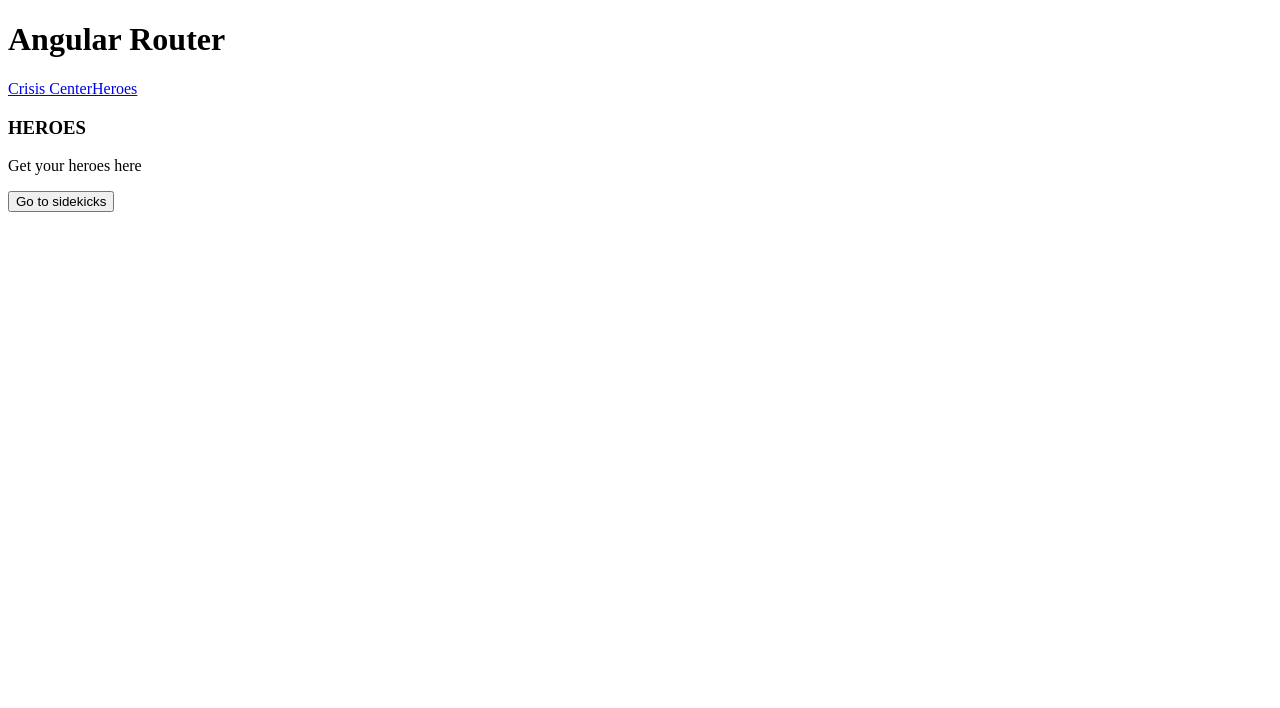
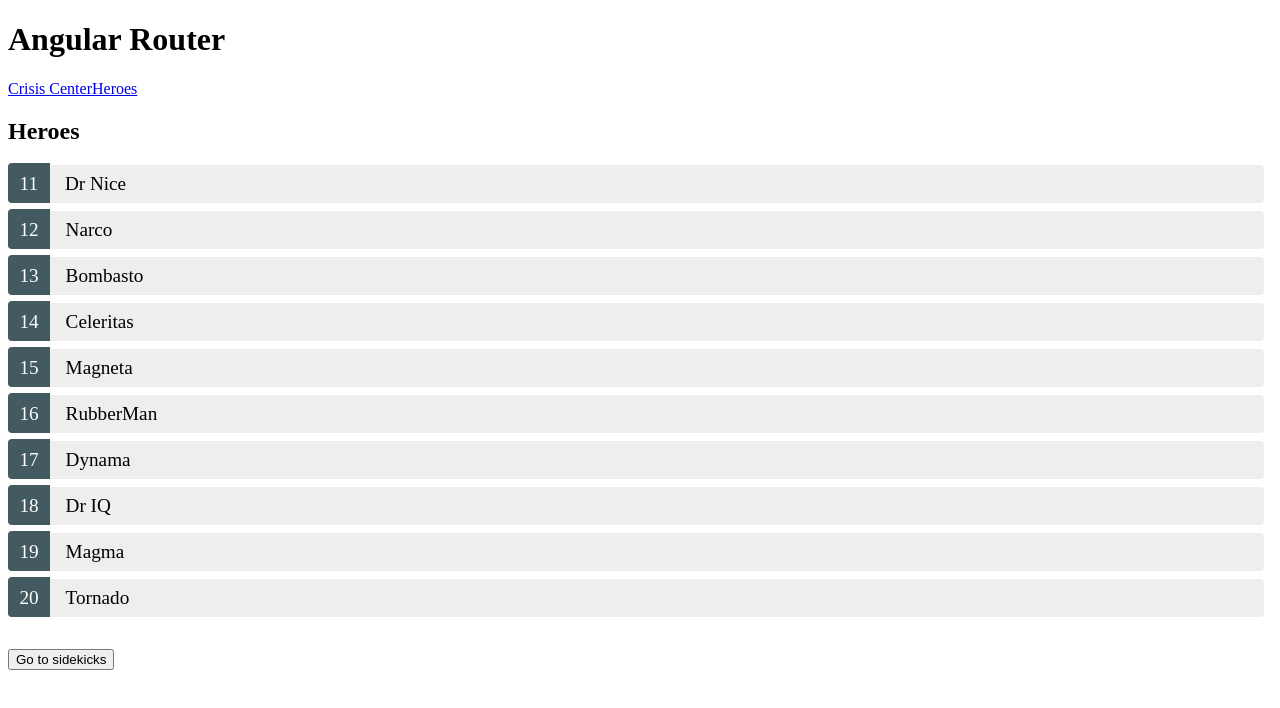
Before and after one commit to shinyeji28/Angular-Router, an Angular app: page /heroes in a window 1280 px wide. Shown: the top 708 px of the page. Built offline with nearby package versions, Linux system fonts and the light colour scheme.

Commit message:
routing argument

```diff
--- /dev/null
+++ b/src/app/animations.ts
@@ -0,0 +1,34 @@
+import {
+    trigger, animateChild, group,
+    transition, animate, style, query
+  } from '@angular/animations';
+
+
+  // 라우팅할 때 사용하는 애니메이션
+  export const slideInAnimation =
+    trigger('routeAnimation', [
+      transition('heroes <=> hero', [
+        style({ position: 'relative' }),
+        query(':enter, :leave', [
+          style({
+            position: 'absolute',
+            top: 0,
+            left: 0,
+            width: '100%'
+          })
+        ]),
+        query(':enter', [
+          style({ left: '-100%'})
+        ]),
+        query(':leave', animateChild()),
+        group([
+          query(':leave', [
+            animate('300ms ease-out', style({ left: '100%'}))
+          ]),
+          query(':enter', [
+            animate('300ms ease-out', style({ left: '0%'}))
+          ])
+        ]),
+        query(':enter', animateChild()),
+      ])
+    ]);
--- a/src/app/app-routing.module.ts
+++ b/src/app/app-routing.module.ts
@@ -8,7 +8,6 @@ import { PageNotFoundComponent } from './page-not-found/page-not-found.component
 
 const appRoutes : Routes = [
   { path: 'crisis-center', component: CrisisListComponent },
-  { path: 'heroes',        component: HeroListComponent },
   {path: '', redirectTo: '/heroes', pathMatch: 'full'}, // 빈 주소 접근시 리다이렉트 path 정의 / pathMatch:full -> 주소가 정확히 ''일때만 매칭되어 라우팅 적용
   {path: '**', component: PageNotFoundComponent}  // 정의하지 않은 주소로 접근시 (와일드카드 라우팅- 라우팅 규칙 마지막에 등록)
 ]
--- a/src/app/app.component.ts
+++ b/src/app/app.component.ts
@@ -1,9 +1,12 @@
+import { RouterOutlet } from '@angular/router';
+import { slideInAnimation } from './animations';
 import { Component } from '@angular/core';
 
 @Component({
   selector: 'app-root',
   templateUrl: './app.component.html',
-  styleUrls: ['./app.component.css']
+  styleUrls: ['./app.component.css'],
+  animations: [ slideInAnimation ]
 })
 export class AppComponent {
   title = 'angular-router';
--- a/src/app/app.module.ts
+++ b/src/app/app.module.ts
@@ -11,6 +11,7 @@ import { RouterModule, Routes } from '@angular/router';
 import { PageNotFoundComponent } from './page-not-found/page-not-found.component';
 import { applySourceSpanToExpressionIfNeeded } from '@angular/compiler/src/output/output_ast';
 import { HeroesModule } from './heroes/heroes.module';
+import { BrowserAnimationsModule } from '@angular/platform-browser/animations';
 
 @NgModule({
   declarations: [
@@ -21,6 +22,7 @@ import { HeroesModule } from './heroes/heroes.module';
   imports: [
     BrowserModule,
     HeroesModule,
+    BrowserAnimationsModule,
     AppRoutingModule
   ],
   providers: [],
--- a/src/app/heroes/hero-detail/hero-detail.component.html
+++ b/src/app/heroes/hero-detail/hero-detail.component.html
@@ -1,8 +1,8 @@
-<div *ngIf="hero">
-    <h2>{{hero.name | uppercase}} Details</h2>
-    <div><span>id: </span>{{hero.id}}</div>
-    <div>
-      <label for="hero-name">Hero name: </label>
-      <input id="hero-name" [(ngModel)]="hero.name" placeholder="name"/>
-    </div>
-  </div>
+<h2>Heroes</h2>
+<div *ngIf="hero$ | async as hero">
+  <h3>{{ hero.name }}</h3>
+  <p>Id: {{ hero.id }}</p>
+  <label for="hero-name">Hero name: </label>
+  <input type="text" id="hero-name" [(ngModel)]="hero.name" placeholder="name"/>
+  <button (click)="gotoHeroes(hero)">Back</button>
+</div>
--- a/src/app/heroes/hero-detail/hero-detail.component.ts
+++ b/src/app/heroes/hero-detail/hero-detail.component.ts
@@ -1,4 +1,9 @@
-import { Component, OnInit, Input } from '@angular/core';
+import { switchMap } from 'rxjs/operators';
+import { Component, OnInit } from '@angular/core';
+import { Router, ActivatedRoute, ParamMap } from '@angular/router';
+import { Observable } from 'rxjs';
+
+import { HeroService } from '../hero.service';
 import { Hero } from '../hero';
 
 @Component({
@@ -7,12 +12,25 @@ import { Hero } from '../hero';
   styleUrls: ['./hero-detail.component.css']
 })
 export class HeroDetailComponent implements OnInit {
+  hero$!: Observable<Hero>;
 
-  @Input() hero: Hero | undefined;
-
-  constructor() { }
+  constructor(
+    private route: ActivatedRoute,
+    private router: Router,
+    private service: HeroService
+  ) {}
 
   ngOnInit() {
+    this.hero$ = this.route.paramMap.pipe(
+      switchMap((params: ParamMap) =>
+        this.service.getHero(params.get('id')!))
+    );
   }
 
+  gotoHeroes(hero: Hero) {
+    const heroId = hero ? hero.id : null;
+    // HeroList 컴포넌트에서 히어로를 선택하기 위해 히어로의 id를 전달합니다.
+    // 'foo' 프로퍼티는 사용하지 않는 프로퍼티입니다.
+    this.router.navigate(['/heroes', { id: heroId, foo: 'foo' }]);
+  }
 }
--- a/src/app/heroes/hero-list/hero-list.component.css
+++ b/src/app/heroes/hero-list/hero-list.component.css
@@ -0,0 +1,52 @@
+.heroes {
+    margin: 0 0 2em 0;
+    list-style-type: none;
+    padding: 0;
+    width: 100%;
+  }
+  .heroes li {
+    position: relative;
+    cursor: pointer;
+  }
+
+  .heroes li:hover {
+    left: .1em;
+  }
+
+  .heroes a {
+    color: black;
+    text-decoration: none;
+    display: block;
+    font-size: 1.2rem;
+    background-color: #eee;
+    margin: .5rem .5rem .5rem 0;
+    padding: .5rem 0;
+    border-radius: 4px;
+  }
+
+  .heroes a:hover {
+    color: #2c3a41;
+    background-color: #e6e6e6;
+  }
+
+  .heroes a:active {
+    background-color: #525252;
+    color: #fafafa;
+  }
+
+  .heroes .selected a {
+    background-color: #d6e6f7;
+  }
+
+  .heroes .selected a:hover {
+    background-color: #bdd7f5;
+  }
+
+  .heroes .badge {
+    padding: .5em .6em;
+    color: white;
+    background-color: #435b60;
+    min-width: 16px;
+    margin-right: .8em;
+    border-radius: 4px 0 0 4px;
+  }
--- a/src/app/heroes/hero-list/hero-list.component.html
+++ b/src/app/heroes/hero-list/hero-list.component.html
@@ -1,3 +1,10 @@
-<h3>HEROES</h3>
-<p>Get your heroes here</p>
+<h2>Heroes</h2>
+<ul class="heroes">
+  <li *ngFor="let hero of heroes$ | async" [class.selected]="hero.id === selectedId">
+    <a [routerLink]="['/hero', hero.id]">
+      <span class="badge">{{ hero.id }}</span>{{ hero.name }}
+    </a>
+  </li>
+</ul>
+
 <button routerLink="/sidekicks">Go to sidekicks</button>
--- a/src/app/heroes/hero-list/hero-list.component.ts
+++ b/src/app/heroes/hero-list/hero-list.component.ts
@@ -1,4 +1,10 @@
+import { Observable } from 'rxjs';
+import { switchMap } from 'rxjs/operators';
 import { Component, OnInit } from '@angular/core';
+import { ActivatedRoute } from '@angular/router';
+
+import { HeroService } from '../hero.service';
+import { Hero } from '../hero';
 
 @Component({
   selector: 'app-hero-list',
@@ -6,10 +12,20 @@ import { Component, OnInit } from '@angular/core';
   styleUrls: ['./hero-list.component.css']
 })
 export class HeroListComponent implements OnInit {
+  heroes$!: Observable<Hero[]>;
+  selectedId = 0;
 
-  constructor() { }
+  constructor(
+    private service: HeroService,
+    private route: ActivatedRoute
+  ) {}
 
-  ngOnInit(): void {
+  ngOnInit() {
+    this.heroes$ = this.route.paramMap.pipe(
+      switchMap(params => {
+        this.selectedId = parseInt(params.get('id')!, 10);
+        return this.service.getHeroes();
+      })
+    );
   }
-
 }
--- a/src/app/heroes/hero.service.ts
+++ b/src/app/heroes/hero.service.ts
@@ -1,9 +1,10 @@
 import { Injectable } from '@angular/core';
 
 import { Observable, of } from 'rxjs';
+import { map } from 'rxjs/operators';
 
 import { Hero } from './hero';
-import { HEROES } from './mock-heroes'
+import { HEROES } from './mock-heroes';
 import { MessageService } from '../message.service';
 
 @Injectable({
@@ -14,8 +15,16 @@ export class HeroService {
   constructor(private messageService: MessageService) { }
 
   getHeroes(): Observable<Hero[]> {
-    const heroes = of(HEROES);
+    // TODO: 메시지는 히어로 목록을 가져온 _뒤에_ 보내기
     this.messageService.add('HeroService: fetched heroes');
-    return heroes;
+    console.log(this.messageService)
+    return of(HEROES);
+  }
+
+  getHero(id: number | string) {
+    return this.getHeroes().pipe(
+      // `id` 앞에 사용된 `+`는 문자열을 숫자로 변환합니다.
+      map((heroes: Hero[]) => heroes.find(hero => hero.id === +id)!)
+    );
   }
 }
--- a/src/app/heroes/heroes-routing.module.ts
+++ b/src/app/heroes/heroes-routing.module.ts
@@ -1,10 +1,15 @@
 import { NgModule } from '@angular/core';
 import { Routes, RouterModule } from '@angular/router';
+import { HeroListComponent } from './hero-list/hero-list.component';
+import { HeroDetailComponent } from './hero-detail/hero-detail.component';
 
-const routes: Routes = [];
+const heroesRoutes: Routes = [
+  { path: 'heroes',  component: HeroListComponent, data: { animation: 'heroes' } },
+  { path: 'hero/:id', component: HeroDetailComponent, data:  { animation: 'hero' }}
+];
 
 @NgModule({
-  imports: [RouterModule.forChild(routes)],
+  imports: [RouterModule.forChild(heroesRoutes)],
   exports: [RouterModule]
 })
 export class HeroesRoutingModule { }
```
Also changed, not shown: 1 other file (tests, documents, lock files or other folders).
